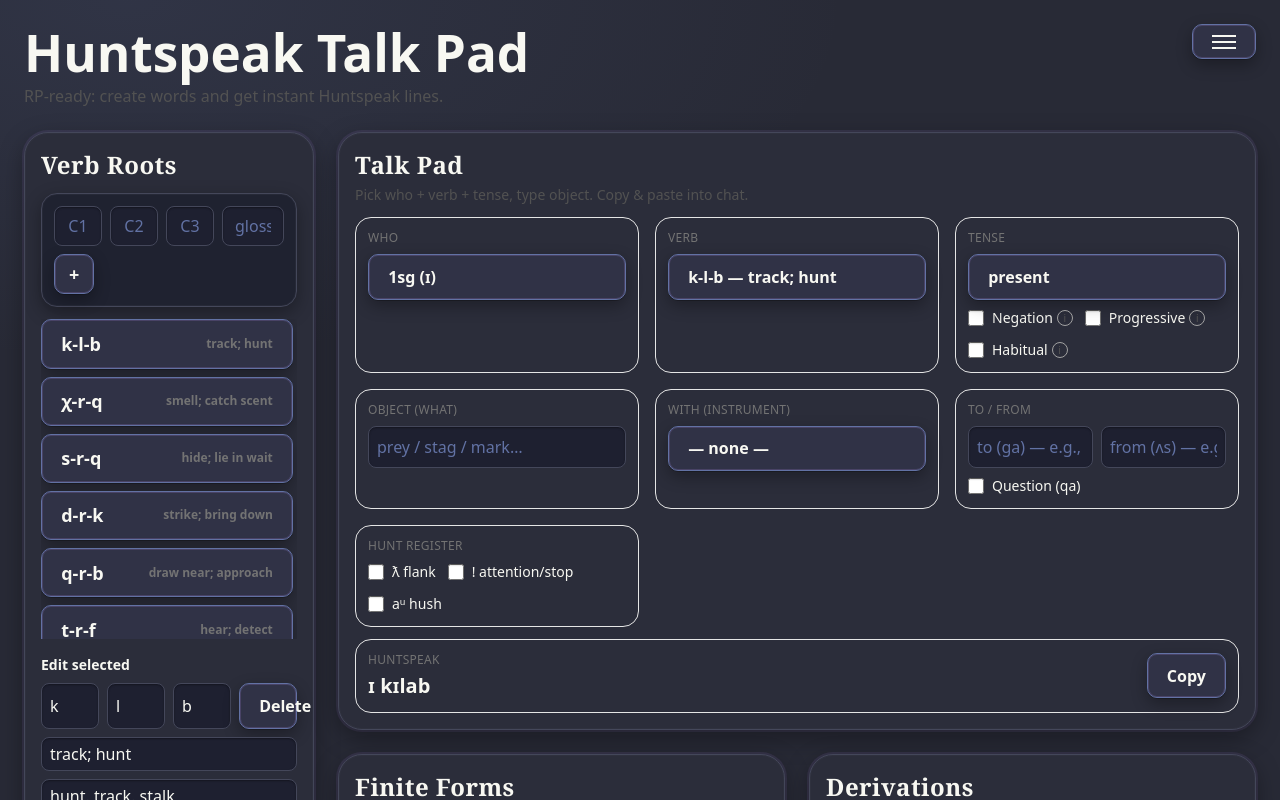
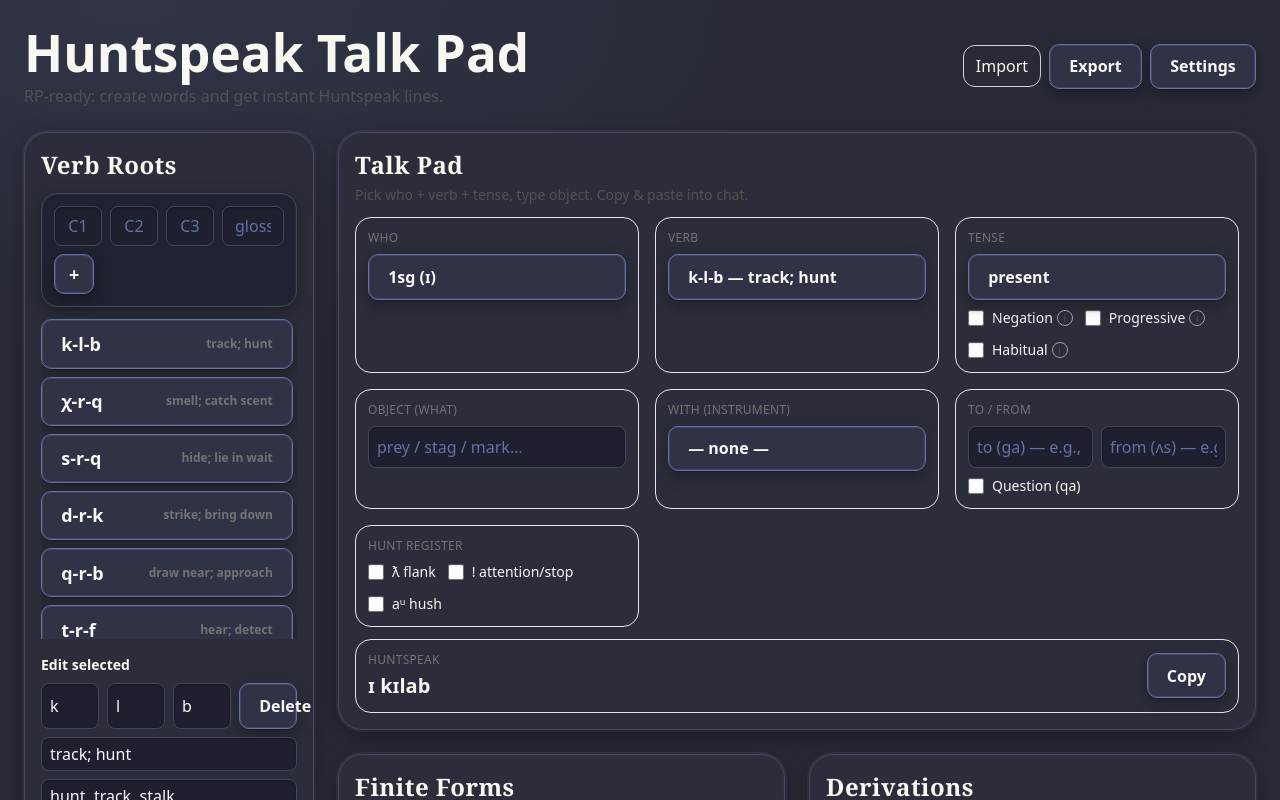
Before and after one commit to L1ghth0us3/Moontalk, a React (Vite) app: page / in a window 1280 px wide. Shown: the top 800 px of the page. Built offline with nearby package versions, Linux system fonts and the light colour scheme.

Commit message:
feat(ui): replace burger with header nav; expose Import/Export/Settings in header

```diff
--- a/src/HuntspeakTalkPad.tsx
+++ b/src/HuntspeakTalkPad.tsx
@@ -25,7 +25,6 @@ export default function HuntspeakTalkPad(){
   const [selectedNounId, setSelectedNounId] = useState<string|null>(nouns[0]?.id || null);
   const [theme, setTheme] = useLocalStorageState<'fantasy'|'plain'|'dark'|'auto'>("huntspeak_theme", 'fantasy');
   const [systemDark, setSystemDark] = useState<boolean>(false);
-  const [menuOpen, setMenuOpen] = useState(false);
   const [settingsOpen, setSettingsOpen] = useState(false);
 
   // Keep a valid selected root when the roots list changes (e.g. delete).
@@ -119,22 +118,20 @@ export default function HuntspeakTalkPad(){
   return (
     <>
     <div className="p-6 2xl:p-10 max-w-none mx-auto font-sans">
-      <header className="mb-6 relative">
-        <h1 className="text-2xl md:text-3xl font-bold">Huntspeak Talk Pad</h1>
-        <p className="text-neutral-600 mt-1">RP-ready: create words and get instant Huntspeak lines.</p>
-        <div className="absolute right-0 top-0">
-          <div className="relative">
-            <button aria-label="Menu" className="px-3 py-2 rounded-xl border border-neutral-300 hover:bg-neutral-50" onClick={()=>setMenuOpen(o=>!o)}>
-              <span className="block w-6 h-[2px] bg-current mb-1"></span>
-              <span className="block w-6 h-[2px] bg-current mb-1"></span>
-              <span className="block w-6 h-[2px] bg-current"></span>
-            </button>
-            {menuOpen && (
-              <div className="absolute right-0 mt-2 w-40 rounded-lg border border-neutral-200 bg-white shadow-xl z-50">
-                <button className="w-full text-left px-3 py-2 hover:bg-neutral-50" onClick={()=>{ setSettingsOpen(true); setMenuOpen(false); }}>Settings</button>
-              </div>
-            )}
+      <header className="mb-6">
+        <div className="flex items-center justify-between gap-4">
+          <div>
+            <h1 className="text-2xl md:text-3xl font-bold">Huntspeak Talk Pad</h1>
+            <p className="text-neutral-600 mt-1">RP-ready: create words and get instant Huntspeak lines.</p>
           </div>
+          <nav aria-label="Main" className="flex items-center gap-2">
+            <label className="px-3 py-2 rounded-xl border border-neutral-300 hover:bg-neutral-50 cursor-pointer">
+              Import
+              <input type="file" accept="application/json" className="hidden" onChange={e=>{ const f=e.target.files?.[0]; if (f) importData(f); }} />
+            </label>
+            <button className="px-3 py-2 rounded-xl border border-neutral-300 hover:bg-neutral-50" onClick={exportData}>Export</button>
+            <button className="px-3 py-2 rounded-xl border border-neutral-300 hover:bg-neutral-50" onClick={()=>setSettingsOpen(true)}>Settings</button>
+          </nav>
         </div>
       </header>
 
```
